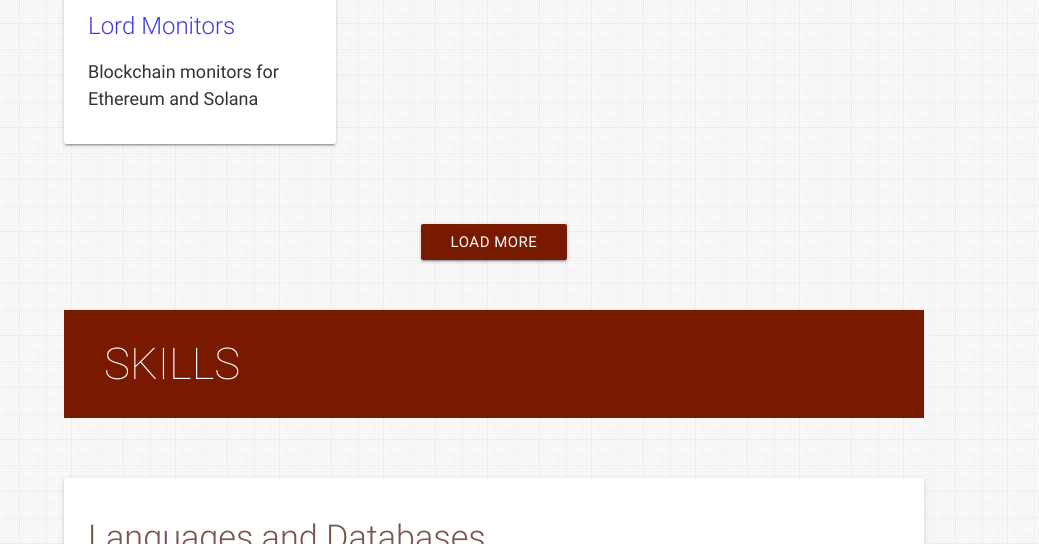
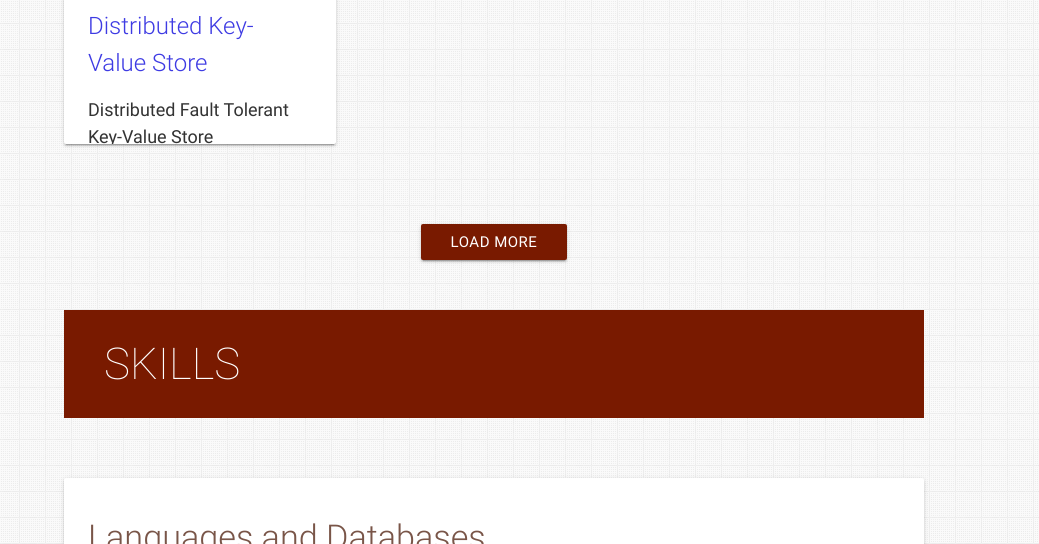
Before and after one commit to LunarFang416/LunarFang416.github.io, a plain HTML site: page index.html in a window 1280 px wide. Shown: the part 3279-3823 px from the top of the page, without its empty margins (241-1280 px from the left). Drawn offline with nearby package versions, Linux system fonts and the light colour scheme; some icons are missing.

Commit message:
add dates

```diff
--- a/index.html
+++ b/index.html
@@ -697,20 +697,25 @@
         description: "Blockchain monitors for Ethereum and Solana",
         tools: "Django, HTML, CSS, Bootstrap, SQLite, AWS S3, Heroku",
         imgSrc: "/assets/img/lord_monitors.png",
+        projectDate: "2024-08-15"
       },
       {
         title: "Geographical Information System",
         description: "A GIS system developed in C++",
         tools: "Django, HTML, CSS, Bootstrap, SQLite, Heroku",
         imgSrc: "/assets/img/maps_logo.png",
+        projectDate: "2023-12-10",
       },
       {
         title: "Distributed Key-Value Store",
         description: "Distributed Fault Tolerant Key-Value Store",
         tools: "HTML, CSS, Bootstrap, Flask, SQLAlchemy, PostgreSQL, Python",
         imgSrc: "/assets/img/distributed_logo.png",
+        projectDate: "2024-09-01"
       }
     ];
+
+    projects.sort((a, b) => new Date(b.projectDate) - new Date(a.projectDate));
 
     let currentProjectIndex = 0;
     const projectsPerLoad = 1;
```
